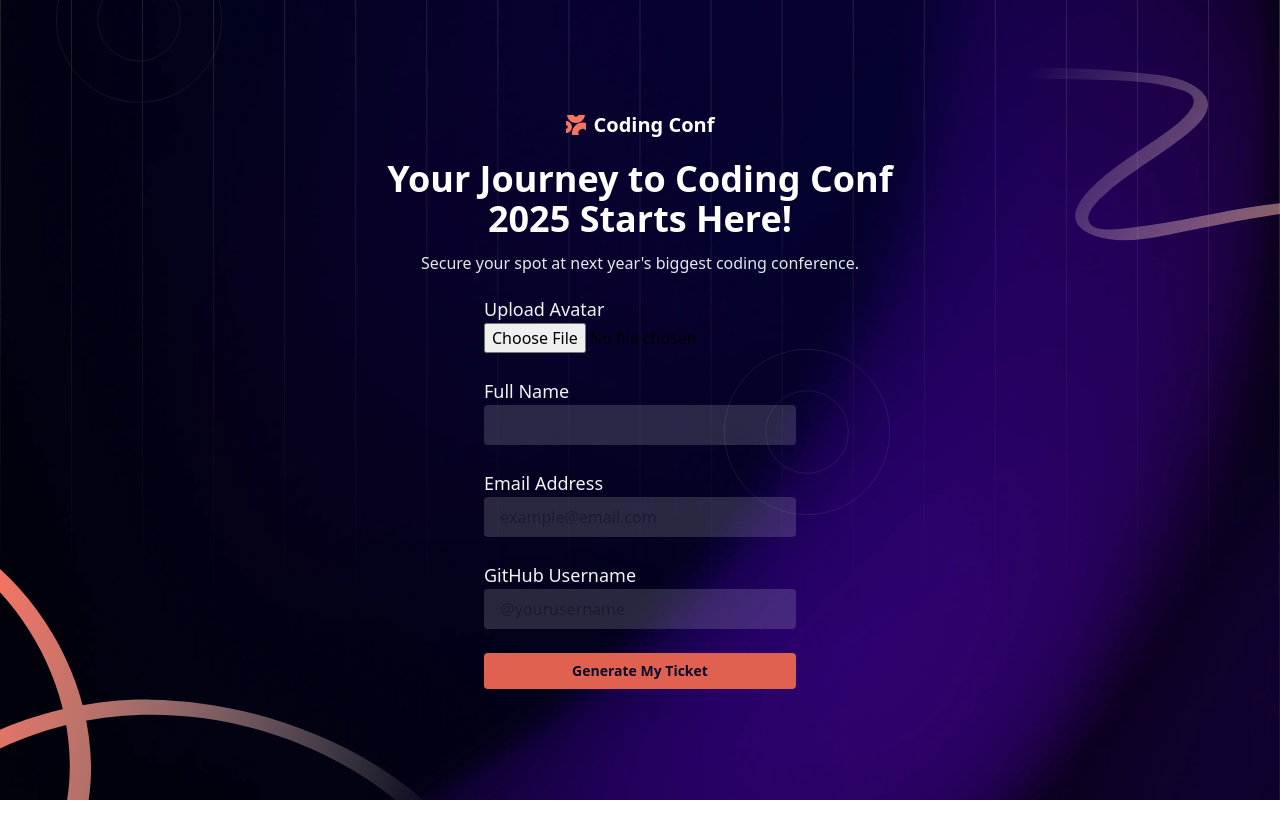
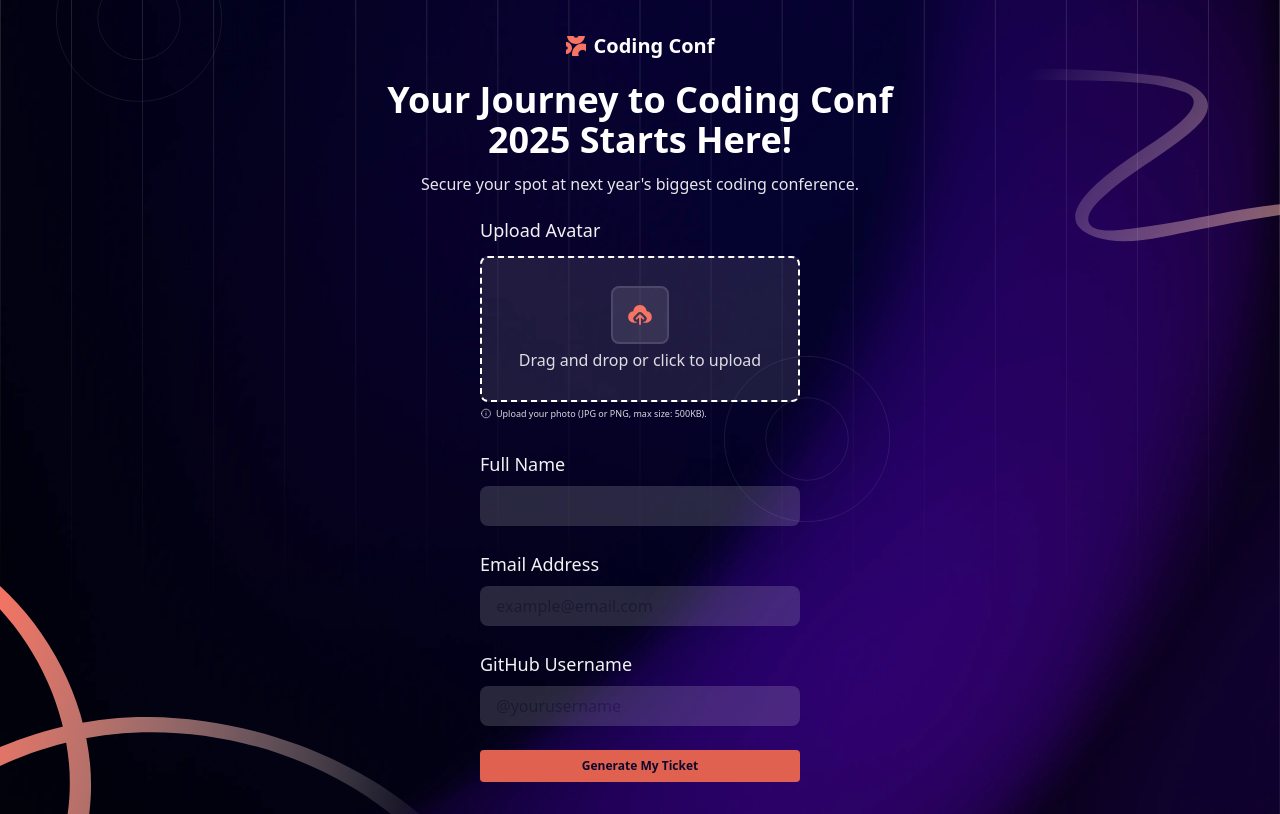
Before and after one commit to Maryiamreda/Conference-ticket-generator, a React (Vite) app: page / in a window 1280 px wide. Built offline with nearby package versions, Linux system fonts and the light colour scheme.

Commit message:
upload photo element

```diff
--- a/src/components/form.tsx
+++ b/src/components/form.tsx
@@ -1,5 +1,7 @@
 import React from 'react';
 import LogoMark from '../assets/images/logo-mark.svg'
+import InfoIcon from '../assets/images/icon-info.svg'
+import UploadIcon from '../assets/images/icon-upload.svg'
 
 const Form = () => {
     return (
@@ -14,27 +16,40 @@ const Form = () => {
                 <p className='text-white font-light text-base opacity-90 pt-3'>  Secure your spot at next year's biggest coding conference.</p>
             </div>
 
-            <form className='text-start flex flex-col gap-6'>
+            <form className='text-start flex flex-col gap-6 w-80'>
                 <div className=''>
                     <h4 className='text-white font-light text-lg opacity-95  '>  Upload Avatar </h4>
-                    <input type='file' />
+                    <label htmlFor="photo upload"
+                        className=' mt-3 border-2 border-dashed border-white bg-white bg-opacity-10 rounded-lg cursor-pointer flex flex-col items-center p-7' >
+                        <div className='p-3 border-2 border-neutral-dark bg-white bg-opacity-10 rounded-lg '>
+                            <img src={UploadIcon} />
+
+                        </div>
+                        <p className='text-white font-light  opacity-85 mt-1 '>  Drag and drop or click to upload    </p>
+                    </label>
+
+                    <input type='file' id='photo upload' draggable="true" hidden />
+                    <div className='inline-flex gap-1'>
+                        <img src={InfoIcon} className='max-w-3 mt-1' />
+                        <p className='text-white font-light text-[9px] opacity-85 mt-1 '>  Upload your photo (JPG or PNG, max size: 500KB).                        </p>
+                    </div>
                 </div>
                 <div className=''>
                     <h4 className='text-white font-light text-lg opacity-95'>  Full Name </h4>
 
-                    <input type='text' className='opacity-15 w-full p-2 rounded  border-white' />
+                    <input type='text' className='mt-2  opacity-15 w-full p-2 rounded-lg  border-white' />
 
 
                 </div>
                 <div>
                     <h4 className='text-white font-light text-lg opacity-95'>  Email Address          </h4>
-                    <input type='email' placeholder='  example@email.com' className='opacity-15 w-full p-2 rounded  border-white' />
+                    <input type='email' placeholder='  example@email.com' className='mt-2 opacity-15 w-full p-2 rounded-lg  border-white' />
                 </div>
                 <div>
                     <h4 className='text-white font-light text-lg opacity-95'>  GitHub Username          </h4>
-                    <input type='text' placeholder='  @yourusername' className='opacity-15 w-full p-2 rounded ' />
+                    <input type='text' placeholder='  @yourusername' className=' mt-2  opacity-15 w-full p-2 rounded-lg  ' />
                 </div>
-                <button className='bg-orange-dark text-neutral-darkest text-sm font-bold  p-2 rounded'>  Generate My Ticket</button>
+                <button className='bg-orange-dark text-neutral-darkest text-xs font-bold  p-2 rounded'>  Generate My Ticket</button>
             </form>
 
         </div>
```
